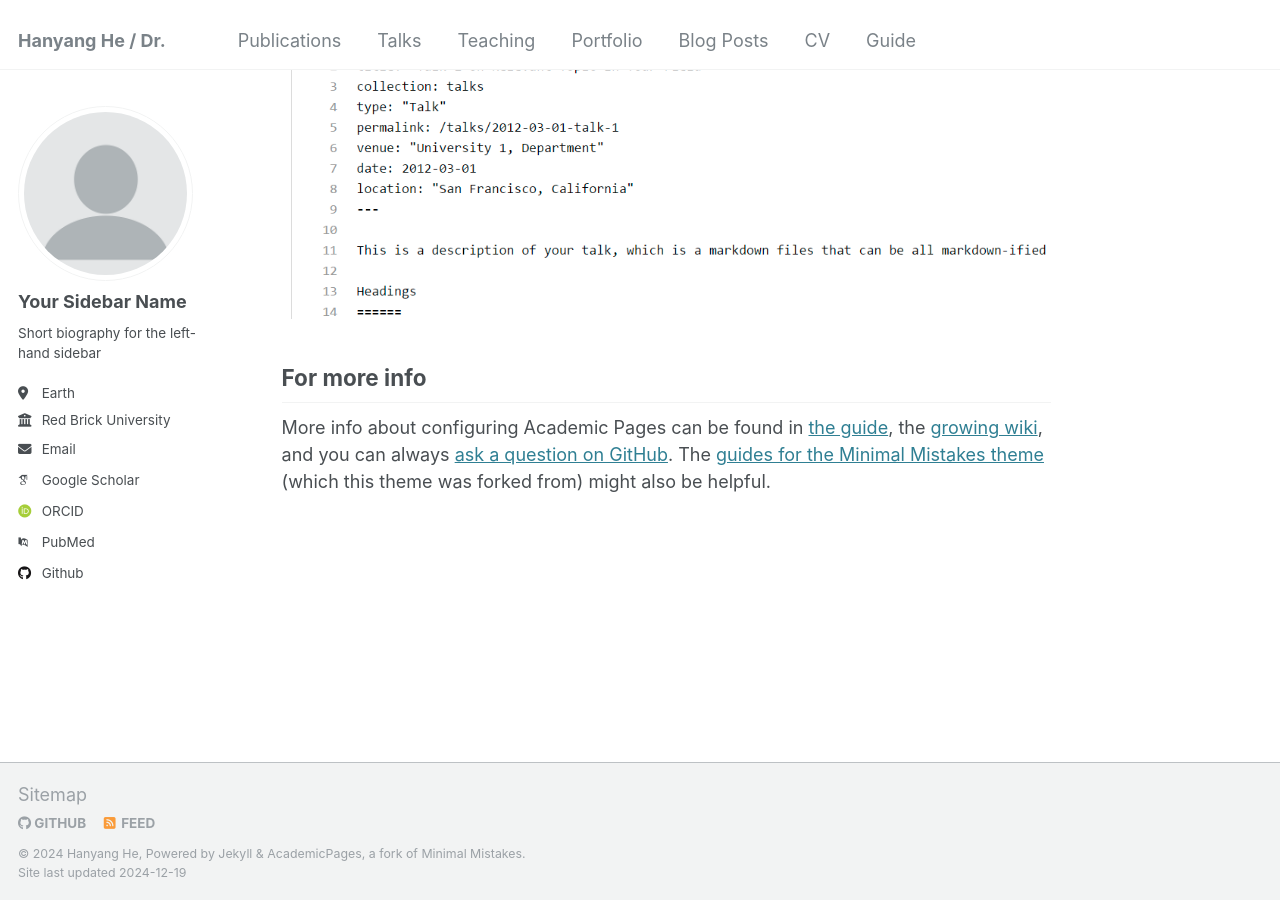
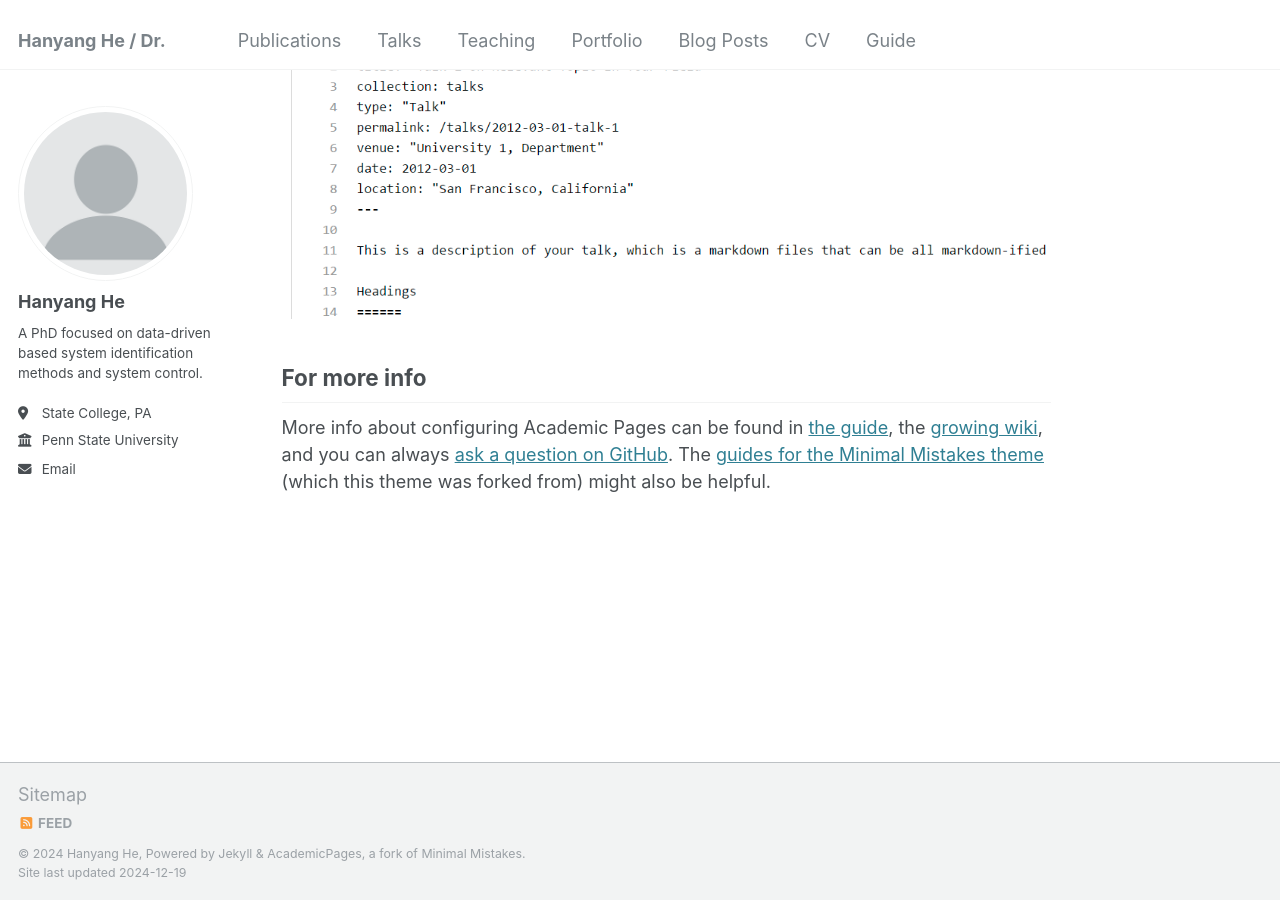
Before and after one commit to HanyangHe/HanyangHe.github.io, a Jekyll site: the page built from _pages/about.md, in a window 1280 px wide and 900 px high, scrolled down 2643 px. Built offline with Jekyll 4.4.1, drawn with Linux system fonts in a browser that asks for light colours; some web fonts are replaced.

Commit message:
Update _config.yml

```diff
--- a/_config.yml
+++ b/_config.yml
@@ -12,9 +12,9 @@ title                    : "Hanyang He / Dr."
 title_separator          : "-"
 name                     : &name "Hanyang He"
 description              : &description "A PhD work in PSU"
-url                      : https://academicpages.github.io # the base hostname & protocol for your site e.g. "https://[your GitHub username].github.io"
+url                      : https://hanyanghe.github.io/ # the base hostname & protocol for your site e.g. "https://[your GitHub username].github.io"
 baseurl                  : "" # the subpath of your site, e.g. "/blog"
-repository               : "academicpages/academicpages.github.io"
+repository               : "hanyanghe.github.io/"
 
 # Site Author - The following control what appear as part of the author content on the side bar.
 #               If a field is blank the icon and link will not appear, otherwise it will be shown.
@@ -22,21 +22,21 @@ repository               : "academicpages/academicpages.github.io"
 author:
   # Biographic information
   avatar           : "profile.png"
-  name             : "Your Sidebar Name"
+  name             : "Hanyang He"
   pronouns         : # example: "she/her"
-  bio              : "Short biography for the left-hand sidebar"
-  location         : "Earth"
-  employer         : "Red Brick University"
+  bio              : "A PhD focused on data-driven based system identification methods and system control."
+  location         : "State College, PA"
+  employer         : "Penn State University"
   uri              : # URL
-  email            : "none@example.org"
+  email            : "hfh5310@psu.edu"
 
   # Academic websites
   arxiv            : # URL - Update with the correct link to your profile
-  googlescholar    : "https://scholar.google.com/citations?user=PS_CX0AAAAAJ"
+  googlescholar    :
   impactstory      : # URL
-  orcid            : "http://orcid.org/yourorcidurl"
+  orcid            :
   semantic         : # URL
-  pubmed           : "https://www.ncbi.nlm.nih.gov/pubmed/?term=john+snow"
+  pubmed           :
   researchgate     : # URL
   scopus           : # URL
 
@@ -44,7 +44,7 @@ author:
   bitbucket        : # Username - Update with your username on the site
   codepen          : # Username
   dribbble         : # Username
-  github           : "academicpages"
+  github           :
   kaggle           : # Username
   stackoverflow    : # User number or user number and name (i.e., use "1" or "1/jeff-atwood")
 
```
